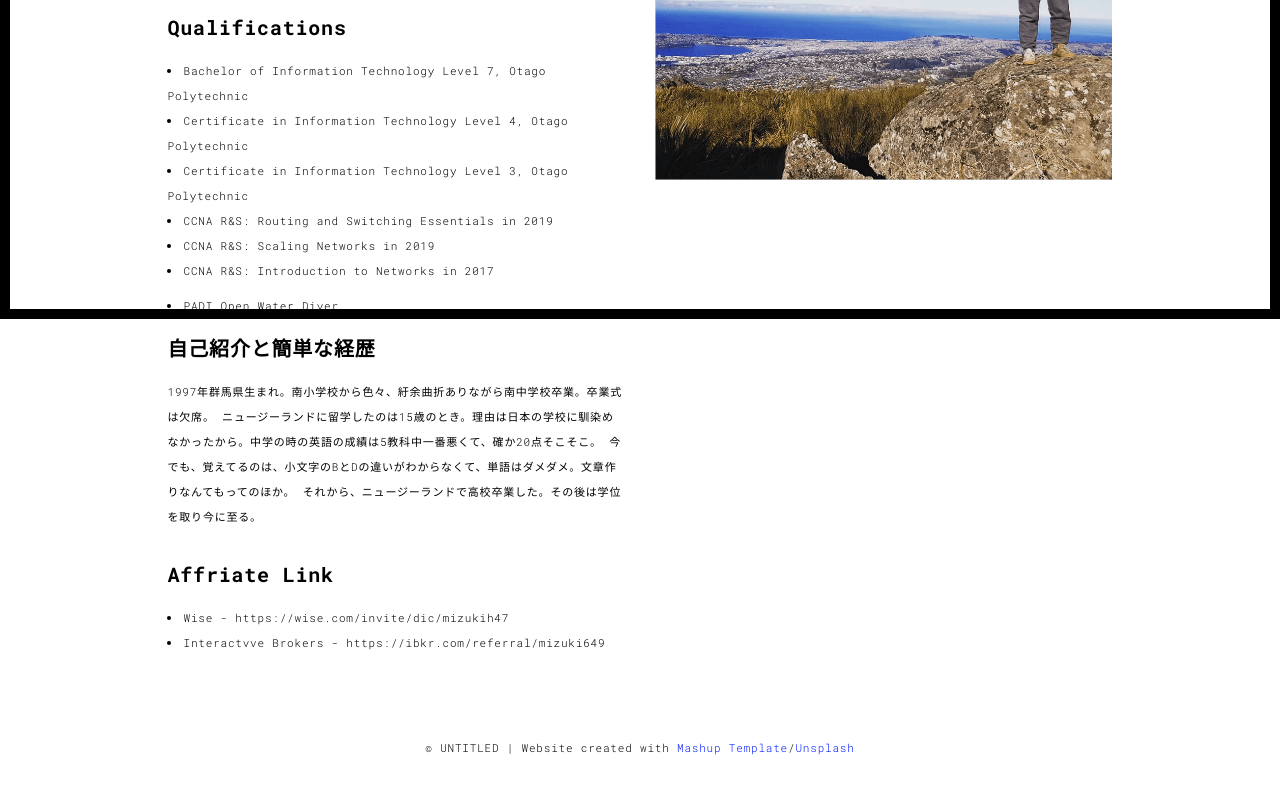
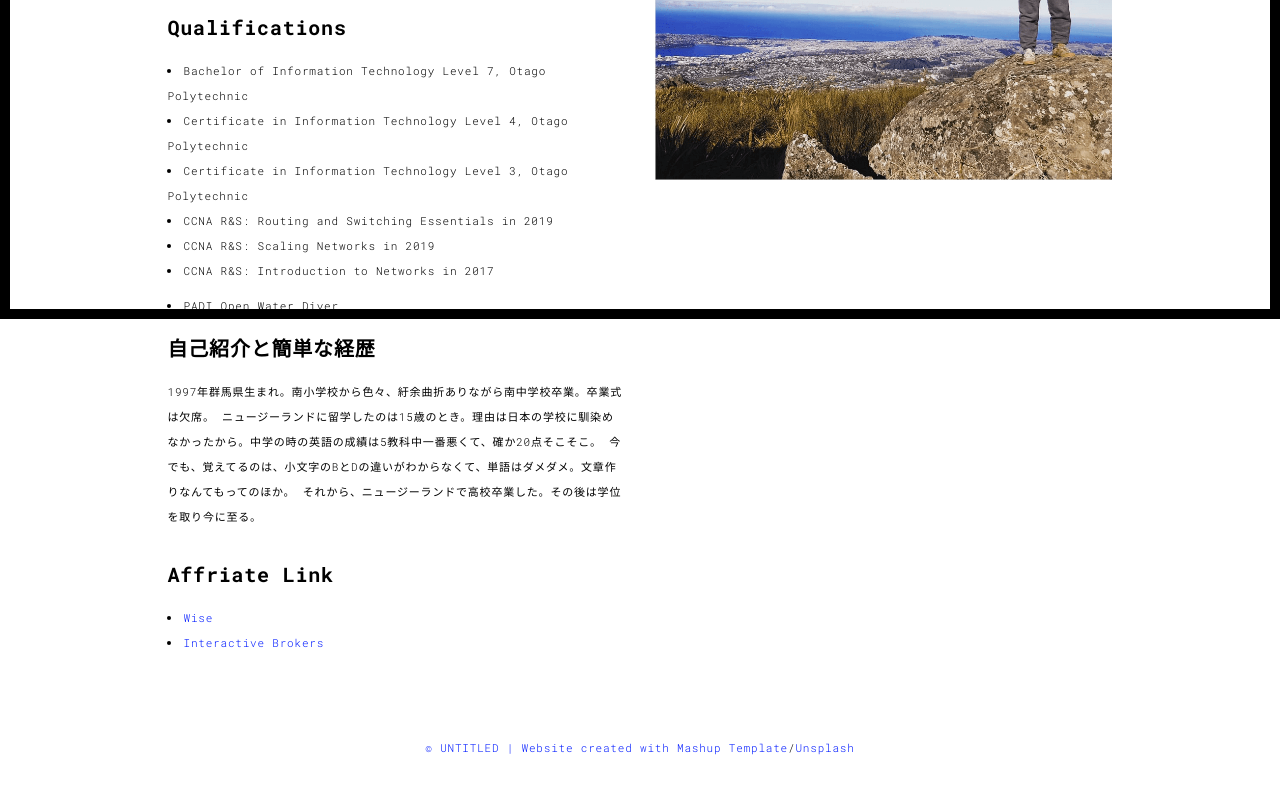
Before and after one commit to Mizuki14/Mizuki14.github.io, a plain HTML site: page about.html in a window 1280 px wide. Shown: the part 481-1266 px from the top of the page. Drawn offline with Linux system fonts and the light colour scheme.

Commit message:
udate portalifio

```diff
--- a/about.html
+++ b/about.html
@@ -93,8 +93,8 @@
               </div>
               <h3>Affriate Link</h3>
               <ul></ul>
-              <li>Wise - https://wise.com/invite/dic/mizukih47</li>
-              <li>Interactvve Brokers - https://ibkr.com/referral/mizuki649</li>
+              <li><a href="https://wise.com/invite/dic/mizukih47">Wise</li>
+              <li><a href="https://ibkr.com/referral/mizuki649">Interactive Brokers</li>
             </ul>
             </div>
 
```
